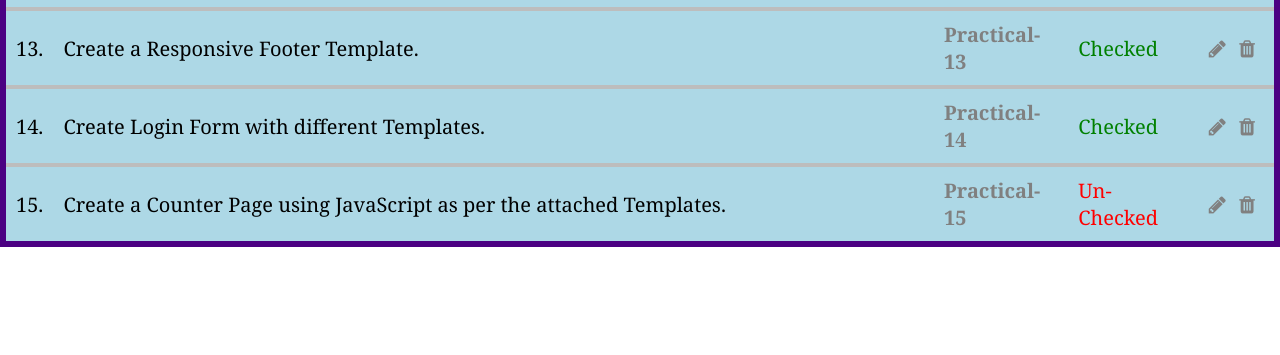
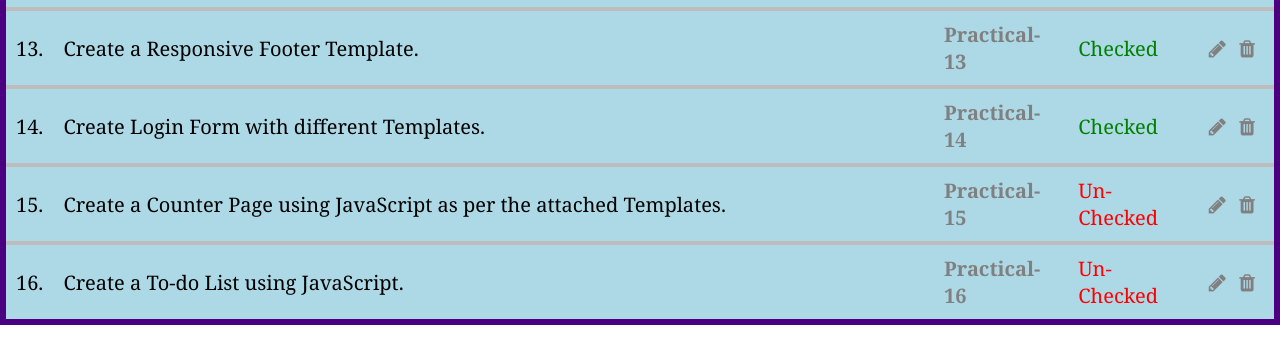
Before and after one commit to ashita1910/FullStack-1, a plain HTML site: page index.html in a window 1280 px wide. Shown: the part 865-1220 px from the top of the page. Before the commit the page ends 1142 px from the top, so only its background shows below. Drawn offline with Linux system fonts and the light colour scheme.

Commit message:
updated for Practical-16

```diff
--- a/index.html
+++ b/index.html
@@ -174,6 +174,16 @@
                     <i class="fa fa-trash" title="Delete"></i>
                 </td>
             </tr>
+            <tr>
+                <td>16.</td>
+                <td>Create a To-do List using JavaScript.</td>
+                <td><a href="Practicals/Practical16.html" target="_blank">Practical-16</a></td>
+                <td class="unchecked">Un-Checked</td>
+                <td>
+                    <i class="fa fa-pencil" title="Edit"></i>
+                    <i class="fa fa-trash" title="Delete"></i>
+                </td>
+            </tr>
         </tbody>
     </table>
 </body>
```
